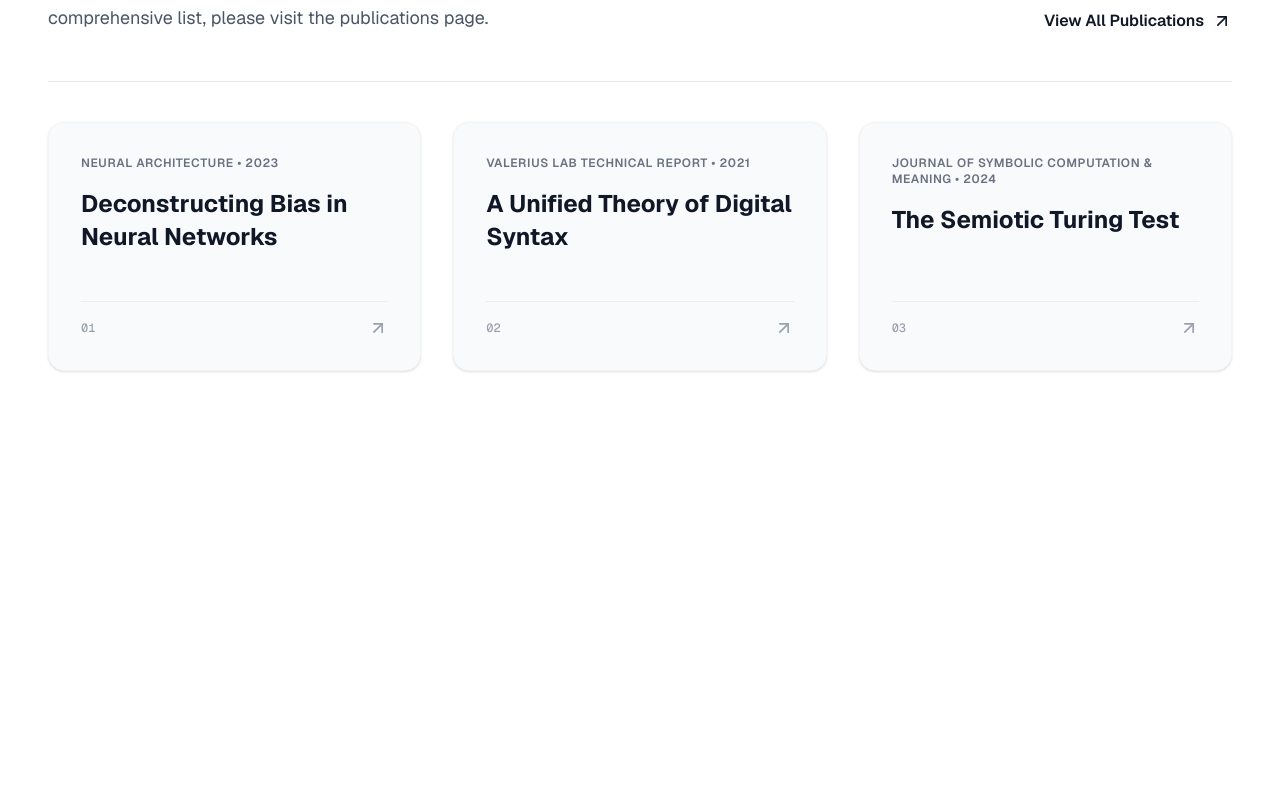
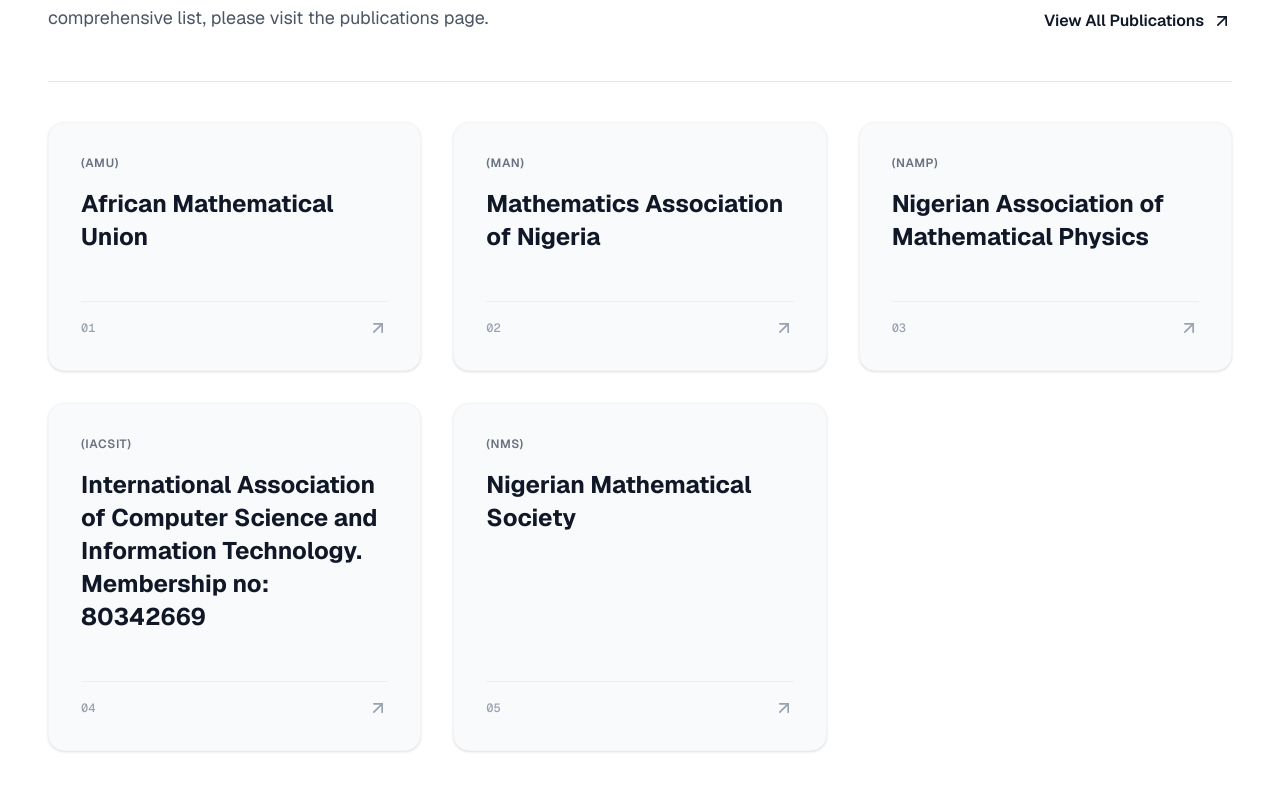
Before and after one commit to TimiMaliki/ProfSoMaliki, a Next.js app: page / in a window 1280 px wide. Shown: the part 3901-4692 px from the top of the page. Before the commit the page ends 4336 px from the top, so only its background shows below. Built offline with nearby package versions, Linux system fonts and the light colour scheme.

Commit message:
added: Certification Page

```diff
--- a/app/Pages/LearnedSociety.tsx
+++ b/app/Pages/LearnedSociety.tsx
@@ -14,22 +14,35 @@
 const featuredPapers: PaperCard[] = [
   {
     id: '01',
-    category: 'NEURAL ARCHITECTURE • 2023',
-    title: 'Deconstructing Bias in Neural Networks',
+    category: '(AMU)',
+    title: 'African Mathematical Union',
     href: '/publications/deconstructing-bias',
   },
   {
     id: '02',
-    category: 'Valerius Lab Technical Report • 2021',
-    title: 'A Unified Theory of Digital Syntax',
+    category: '(MAN)',
+    title: 'Mathematics Association of Nigeria',
     href: '/publications/digital-syntax',
   },
   {
     id: '03',
-    category: 'Journal of Symbolic Computation & Meaning • 2024',
-    title: 'The Semiotic Turing Test',
+    category: '(NAMP)',
+    title: 'Nigerian Association of Mathematical Physics',
     href: '/publications/semiotic-turing-test',
   },
+    {
+    id: '04',
+    category: '(IACSIT)',
+    title: 'International Association of Computer Science and Information Technology. Membership no: 80342669',
+    href: '/publications/semiotic-turing-test',
+  },
+    {
+    id: '05',
+    category: '(NMS)',
+    title: 'Nigerian Mathematical Society',
+    href: '/publications/semiotic-turing-test',
+  },
+
 ];
 
 export default function SelectedWorks() {
@@ -73,11 +86,11 @@
           <Link
             key={paper.id}
             href={paper.href || '#'}
-            className="group relative flex flex-col justify-between p-8 bg-gray-50 hover:bg-gray-900 rounded-2xl transition-all duration-300 ease-in-out border border-gray-100 hover:border-gray-800 shadow-sm hover:shadow-xl"
+            className="group relative flex flex-col justify-between p-8 bg-gray-50 hover:bg-black hover:text-white rounded-2xl transition-all duration-300 ease-in-out border border-gray-100 hover:border-gray-800 shadow-sm hover:shadow-xl"
           >
             <div>
               {/* Category / Venue */}
-              <p className="text-xs font-semibold tracking-wider text-gray-500 uppercase group-hover:text-gray-400 transition-colors">
+              <p className="text-xs font-semibold tracking-wider text-gray-500 uppercase group-hover:text-white transition-colors">
                 {paper.category}
               </p>
 
@@ -89,7 +102,7 @@
 
             {/* Bottom Row */}
             <div className="mt-12 flex items-center justify-between pt-4 border-t border-gray-200/60 group-hover:border-gray-800 transition-colors">
-              <span className="text-xs font-mono font-medium text-gray-400 group-hover:text-gray-500">
+              <span className="text-xs font-mono font-medium text-gray-400 group-hover:text-white">
                 {paper.id}
               </span>
               <ArrowUpRight className="w-5 h-5 text-gray-400 group-hover:text-white transition-all transform group-hover:translate-x-1 group-hover:-translate-y-1" />
```
